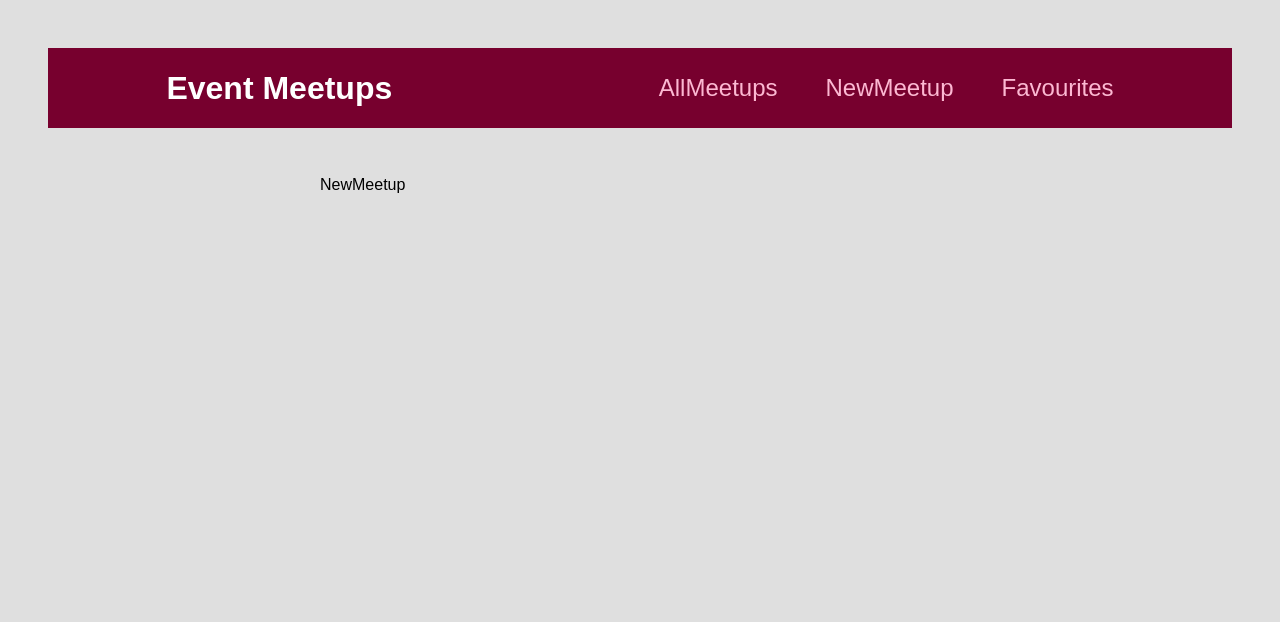
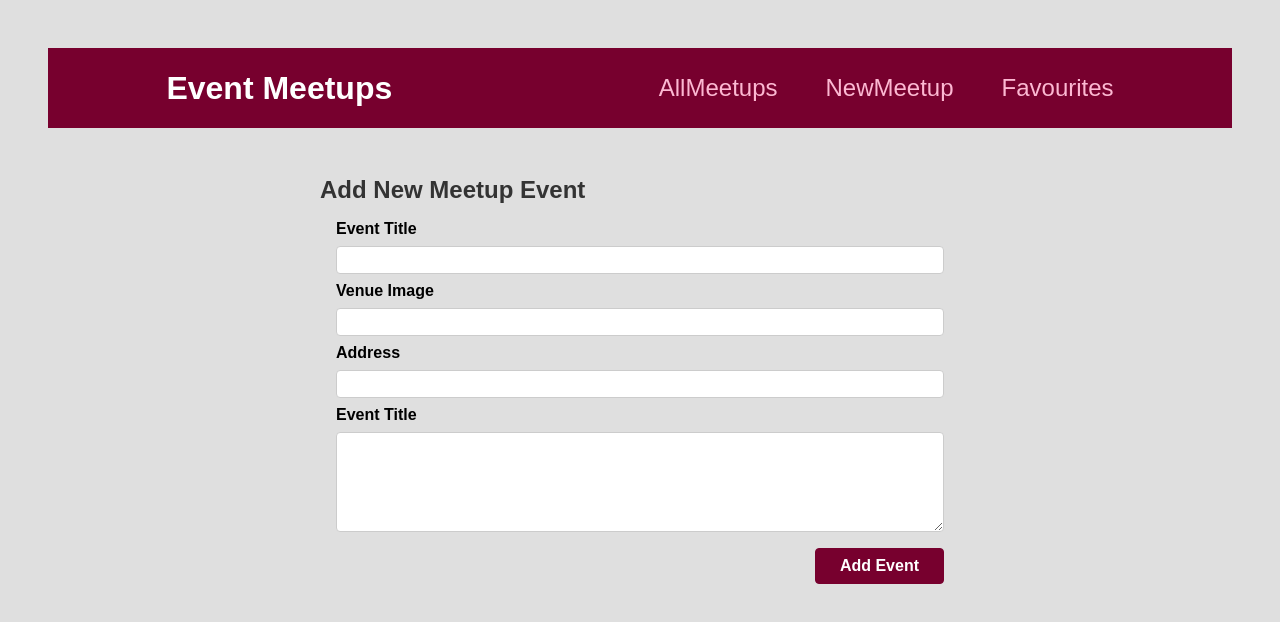
Before and after one commit to SolomonOjigbo/Event-Meetup-App, a React (Create React App) app: page /new-meetup in a window 1280 px wide. Shown: the top 622 px of the page. Built offline with nearby package versions, Linux system fonts and the light colour scheme.

Commit message:
Added a New Event Form and a NewMeetup page component

```diff
--- /dev/null
+++ b/src/components/events/NewEventForm.js
@@ -0,0 +1,31 @@
+import React from "react";
+import Card from "../layout/Card";
+import classes from "./NewEventForm.module.css";
+
+export default function NewEventForm() {
+	return (
+		<Card>
+			<form className={classes.form}>
+				<div className={classes.control}>
+					<label htmlFor="title"> Event Title</label>
+					<input type="text" required id="title" />
+				</div>
+				<div className={classes.control}>
+					<label htmlFor="image"> Venue Image</label>
+					<input type="url" required id="image" />
+				</div>
+				<div className={classes.control}>
+					<label htmlFor="address"> Address</label>
+					<input type="text" required id="address" />
+				</div>
+				<div className={classes.control}>
+					<label htmlFor="description"> Event Title</label>
+					<textarea rows="5" required id="description"></textarea>
+				</div>
+				<div className={classes.actions}>
+					<button> Add Event</button>
+				</div>
+			</form>
+		</Card>
+	);
+}
--- /dev/null
+++ b/src/components/events/NewEventForm.module.css
@@ -0,0 +1,45 @@
+.form {
+	padding: 1rem;
+}
+
+.control {
+	margin-bottom: 0.5rem;
+}
+
+.control label {
+	display: block;
+	font-weight: bold;
+	margin-bottom: 0.5rem;
+}
+
+.control input,
+.control textarea {
+	display: block;
+	font: inherit;
+	border-radius: 4px;
+	border: 1px solid #ccc;
+	padding: 0.25rem;
+	width: 100%;
+}
+
+.actions {
+	margin-top: 1rem;
+	text-align: right;
+}
+
+.actions button {
+	font: inherit;
+	cursor: pointer;
+	background-color: #77002e;
+	color: white;
+	padding: 0.5rem 1.5rem;
+	border: 1px solid #77002e;
+	border-radius: 4px;
+	font-weight: bold;
+}
+
+.actions button:hover,
+.actions button:active {
+	background-color: #a50e48;
+	border-color: #a50e48;
+}
--- a/src/pages/NewMeetup.js
+++ b/src/pages/NewMeetup.js
@@ -1,5 +1,13 @@
 import React from "react";
+import NewEventForm from "../components/events/NewEventForm";
 
 export default function NewMeetup() {
-	return <div>NewMeetup</div>;
+	return (
+		<div>
+			<div>
+				<h2> Add New Meetup Event</h2>
+				<NewEventForm />
+			</div>
+		</div>
+	);
 }
```
